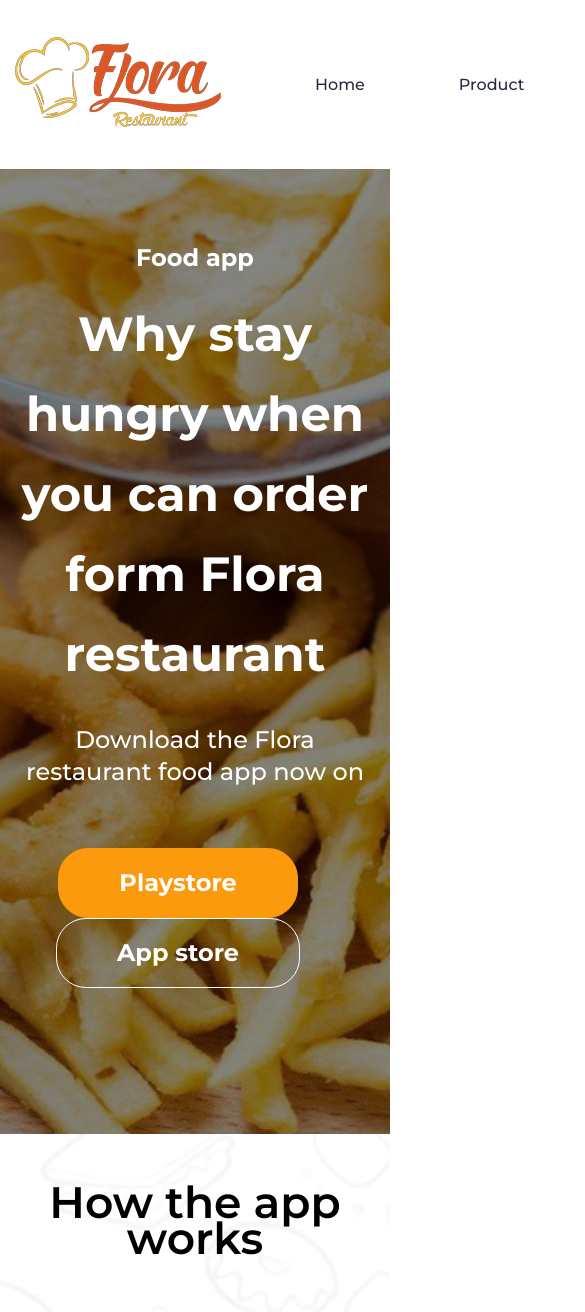
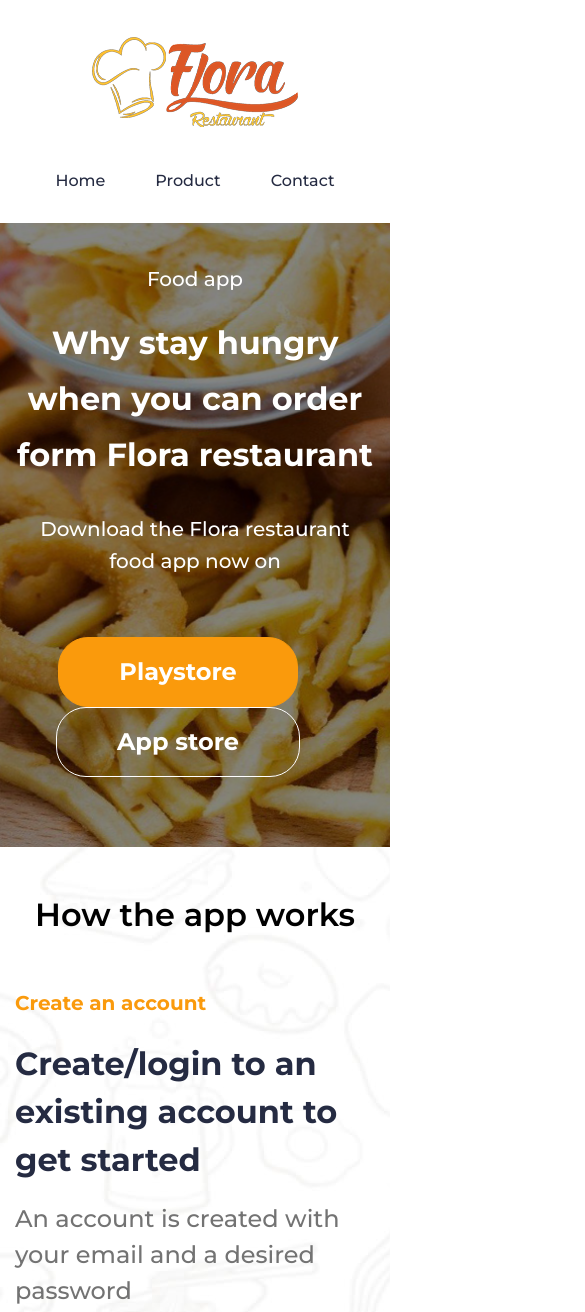
Before and after one commit to AnatoliyVinokurov/LandingFoodOrdering, a plain HTML site: page index.html in a window 390 px wide. Shown: the top 1312 px of the page, 585 px wide, since content can reach past the window. Drawn offline with Linux system fonts and the light colour scheme.

Commit message:
adaptation of the page for medium screens

```diff
--- a/css/style.css
+++ b/css/style.css
@@ -189,3 +189,54 @@
     margin-left: 19px;
     align-items: center;
 }
+
+@media (max-width:800px){
+    .header{
+        flex-direction: column;
+    }
+    .logo{
+        margin-bottom: 30px;
+    }
+    .menu li{
+        margin-left: 25px;
+        margin-right: 25px;
+    }
+    .download__text{
+        font-weight: 500;
+        font-size: 1.25rem;
+    }
+    .download__title{
+        font-size: 2rem;
+        line-height: 3.5rem;
+    }
+    .download__subtitle{
+        font-size: 1.25rem;
+    }
+    .download__wrap{
+        padding: 40px 0 70px 0;
+    }
+    .parttitle{
+        font-size: 2rem;
+        margin-bottom: 50px;
+    }
+    .workapp--item{
+        flex-direction: column-reverse;
+    }
+    .workapp--item:nth-child(2n){
+        flex-direction: column-reverse;
+    }
+    .workapp__text, .workapp__img{
+        width: 100%;
+    }
+    .workapp__text{
+        margin-bottom: 40px;
+    }
+    .workapp__text h3{
+        font-size: 1.25rem;
+        line-height: 2.5rem;
+    }
+    .workapp__text h2{
+        font-size: 2rem;
+        line-height: 3rem;
+    }
+}
```
